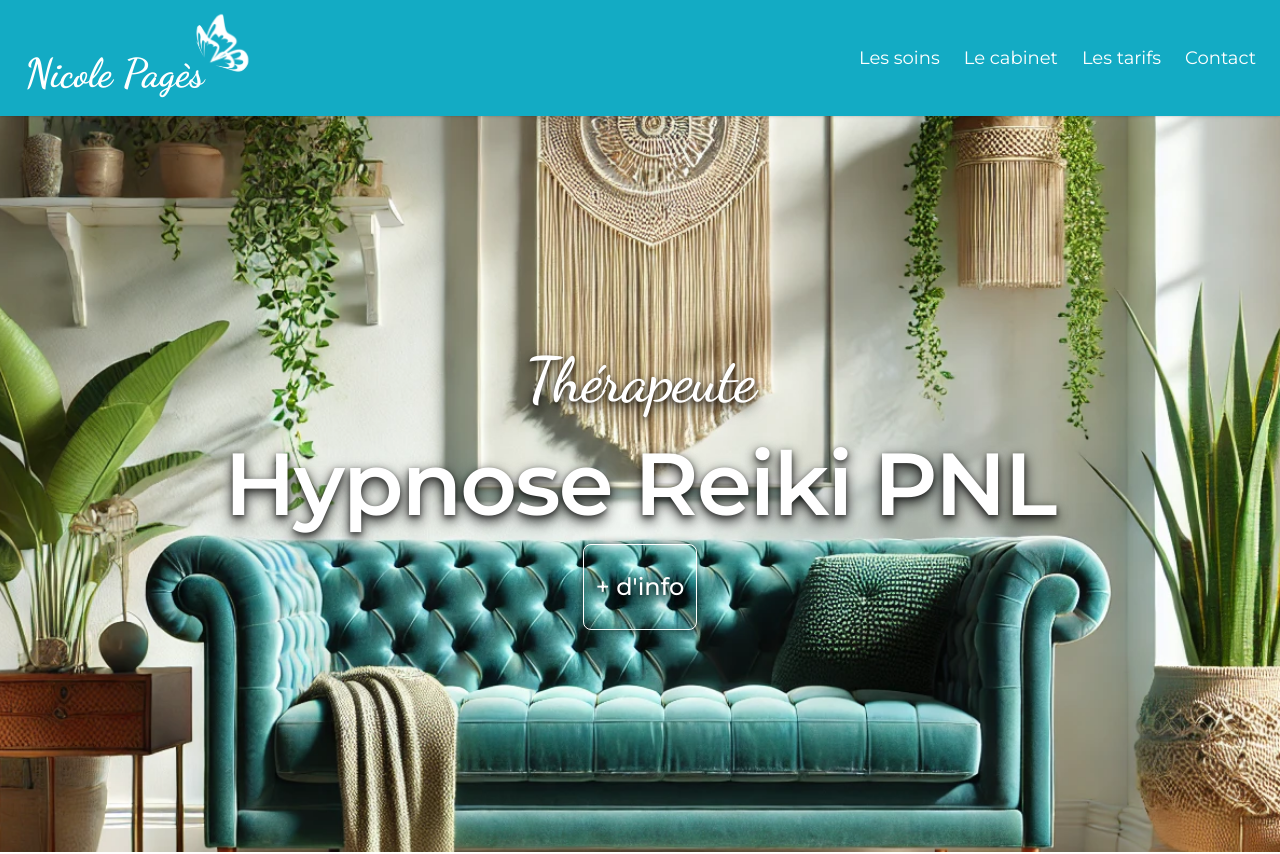
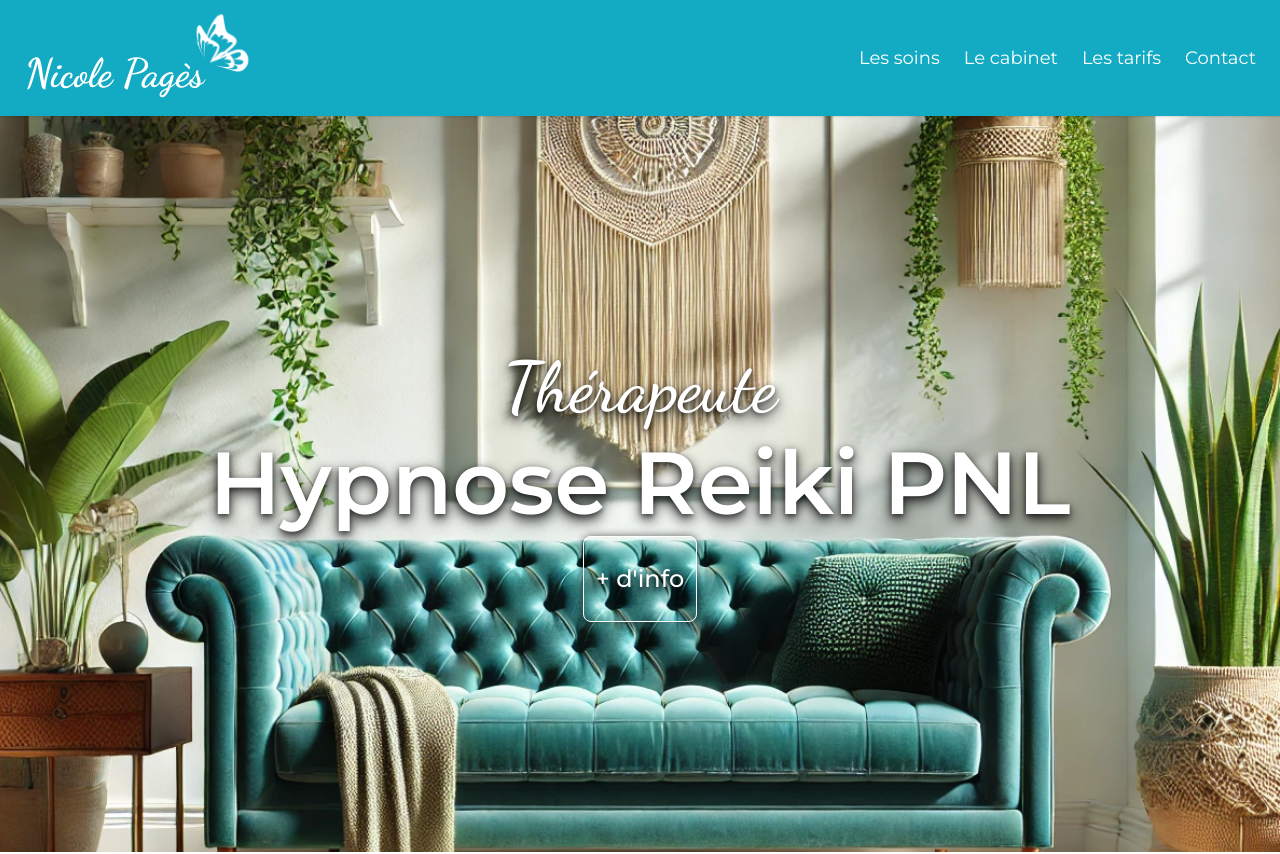
Before and after one commit to barry-black/nicole-pages-website, a Next.js app: page / in a window 1280 px wide. Shown: the top 854 px of the page. Built offline with nearby package versions, Linux system fonts and the light colour scheme.

Commit message:
Add other text size in accueil component

```diff
--- a/src/styles/typography.css
+++ b/src/styles/typography.css
@@ -29,8 +29,10 @@
     }
 
 .text-ds-62-shadow {
-        @apply text-[40px] md:text-[62px] leading-snug tracking-[-0.02em];
+  @apply text-[30px] sm:text-[40px] md:text-[50px] lg:text-[62px] xl:text-[70px] 2xl:text-[80px];
   font-family: var(--font-secondary);
+  line-height: 1.2;
+  tracking: -0.02em;
   text-shadow:
     0 2px 4px rgba(0, 0, 0, 0.4),
     0 4px 10px rgba(0, 0, 0, 0.5),
@@ -77,8 +79,11 @@
     }
 
 .text-m-88-shadow {
-        @apply text-[36px] sm:text-[42px] md:text-[88px] leading-snug tracking-[-0.02em];
+  /* tailles plus progressives */
+  @apply text-[28px] sm:text-[36px] md:text-[50px] lg:text-[70px] xl:text-[88px] 2xl:text-[96px];
   font-family: var(--font-primary);
+  line-height: 1.2;
+  tracking: -0.02em;
   text-shadow:
     0 2px 4px rgba(0, 0, 0, 0.4),
     0 4px 10px rgba(0, 0, 0, 0.5),
```
Lines whose indentation alone changed are shown as unchanged.
